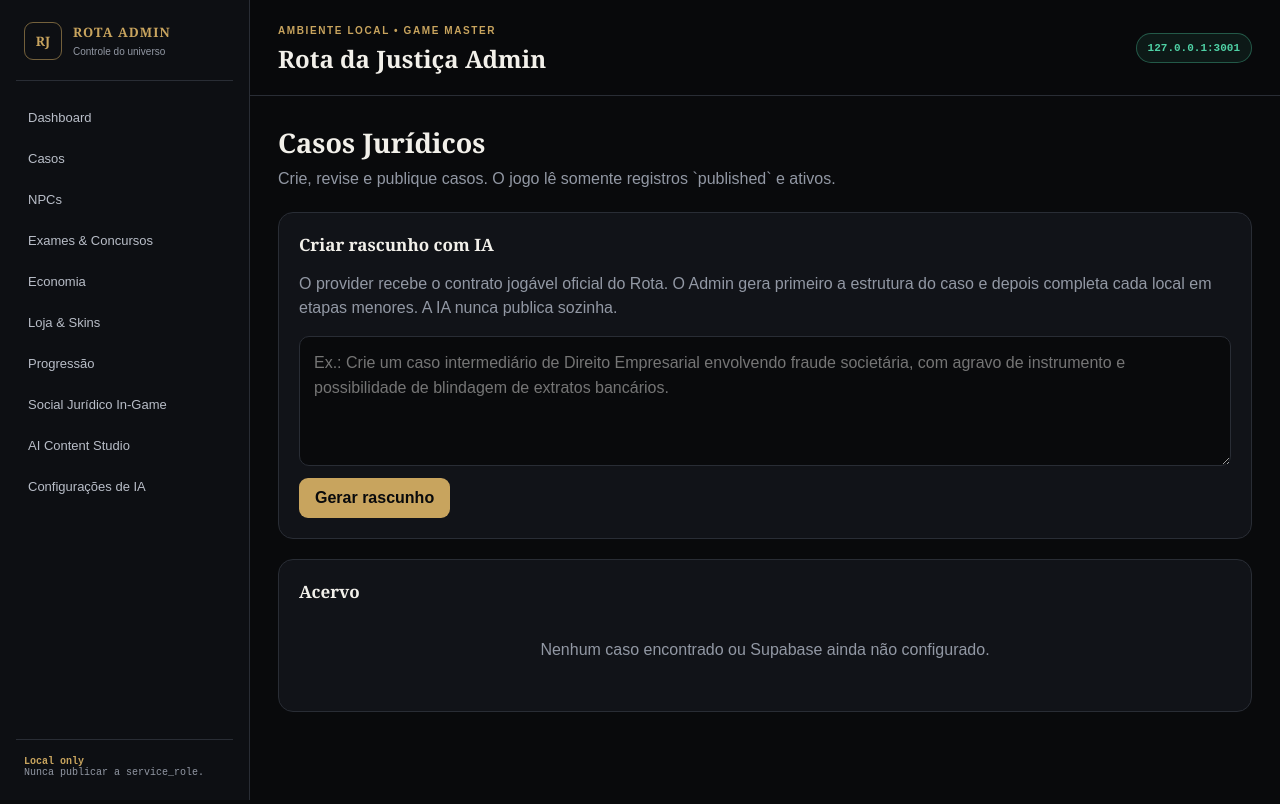
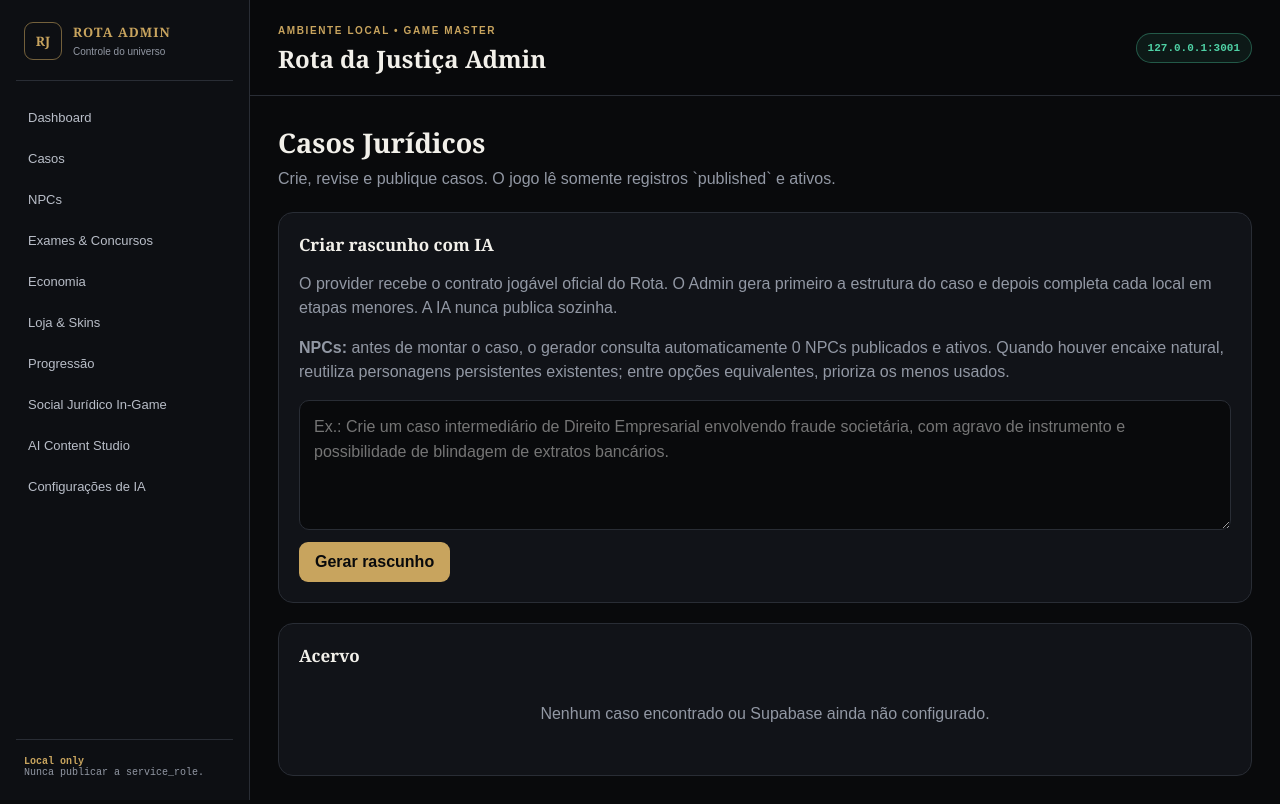
Before and after one commit to MxSGameJPS/rota-admin, a Next.js app: page /cases in a window 1280 px wide. Built offline with nearby package versions, Linux system fonts and the light colour scheme; no server answers.

Commit message:
feat: exibir acervo de NPCs consultado pelo gerador

```diff
--- a/src/app/cases/page.js
+++ b/src/app/cases/page.js
@@ -1,18 +1,33 @@
 import Link from 'next/link';
 import { listCases } from '@/services/adminRepository';
+import { listPublishedNpcGenerationContext } from '@/services/contentService';
 import { generateDraftAction } from '@/app/actions/content';
 import StatusBadge from '@/components/StatusBadge/StatusBadge';
 import GenerateDraftForm from '@/components/GenerateDraftForm/GenerateDraftForm';
 import styles from '@/app/section.module.css';
 
 export default async function CasesPage({ searchParams }) {
-  const params = await searchParams; const cases = await listCases();
+  const params = await searchParams;
+  const cases = await listCases();
+  let npcCatalog = [];
+  try {
+    npcCatalog = await listPublishedNpcGenerationContext();
+  } catch {
+    npcCatalog = [];
+  }
+  const unusedNpcs = npcCatalog.filter((npc) => Number(npc.usageCount || 0) === 0);
+
   return <div className={styles.page}>
     <div className={styles.header}><div><h2>Casos Jurídicos</h2><p>Crie, revise e publique casos. O jogo lê somente registros `published` e ativos.</p></div></div>
     {params?.published && <div className={styles.notice}>Caso publicado no catálogo do jogo.</div>}
     {params?.deleted && <div className={styles.notice}>Caso excluído do catálogo.</div>}
     {params?.error && <div className={styles.error}>{params.error}</div>}
-    <section className={styles.panel}><h3>Criar rascunho com IA</h3><p>O provider recebe o contrato jogável oficial do Rota. O Admin gera primeiro a estrutura do caso e depois completa cada local em etapas menores. A IA nunca publica sozinha.</p><GenerateDraftForm action={generateDraftAction.bind(null, 'case')} entityLabel="caso" buttonLabel="Gerar rascunho" longRunning placeholder="Ex.: Crie um caso intermediário de Direito Empresarial envolvendo fraude societária, com agravo de instrumento e possibilidade de blindagem de extratos bancários."/></section>
+    <section className={styles.panel}>
+      <h3>Criar rascunho com IA</h3>
+      <p>O provider recebe o contrato jogável oficial do Rota. O Admin gera primeiro a estrutura do caso e depois completa cada local em etapas menores. A IA nunca publica sozinha.</p>
+      <p><strong>NPCs:</strong> antes de montar o caso, o gerador consulta automaticamente {npcCatalog.length} NPC{npcCatalog.length === 1 ? '' : 's'} publicado{npcCatalog.length === 1 ? '' : 's'} e ativo{npcCatalog.length === 1 ? '' : 's'}. Quando houver encaixe natural, reutiliza personagens persistentes existentes; entre opções equivalentes, prioriza os menos usados. {unusedNpcs.length > 0 ? `${unusedNpcs.length} ainda não ${unusedNpcs.length === 1 ? 'foi usado' : 'foram usados'} em nenhum caso.` : ''}</p>
+      <GenerateDraftForm action={generateDraftAction.bind(null, 'case')} entityLabel="caso" buttonLabel="Gerar rascunho" longRunning placeholder="Ex.: Crie um caso intermediário de Direito Empresarial envolvendo fraude societária, com agravo de instrumento e possibilidade de blindagem de extratos bancários."/>
+    </section>
     <section className={styles.panel}><h3>Acervo</h3>{cases.length === 0 ? <div className={styles.empty}>Nenhum caso encontrado ou Supabase ainda não configurado.</div> : <div className={styles.tableWrap}><table className={styles.table}><thead><tr><th>Código</th><th>Caso</th><th>Dificuldade</th><th>Carreira</th><th>Status</th><th>Versão</th></tr></thead><tbody>{cases.map(item => <tr key={item.id}><td>{item.code}</td><td><Link href={`/cases/${item.id}`}><strong>{item.title}</strong></Link><br/>{item.area}</td><td>{item.difficulty}</td><td>{item.min_career_tier}</td><td><StatusBadge status={item.status}/></td><td>v{item.version}</td></tr>)}</tbody></table></div>}</section>
   </div>;
 }
```
